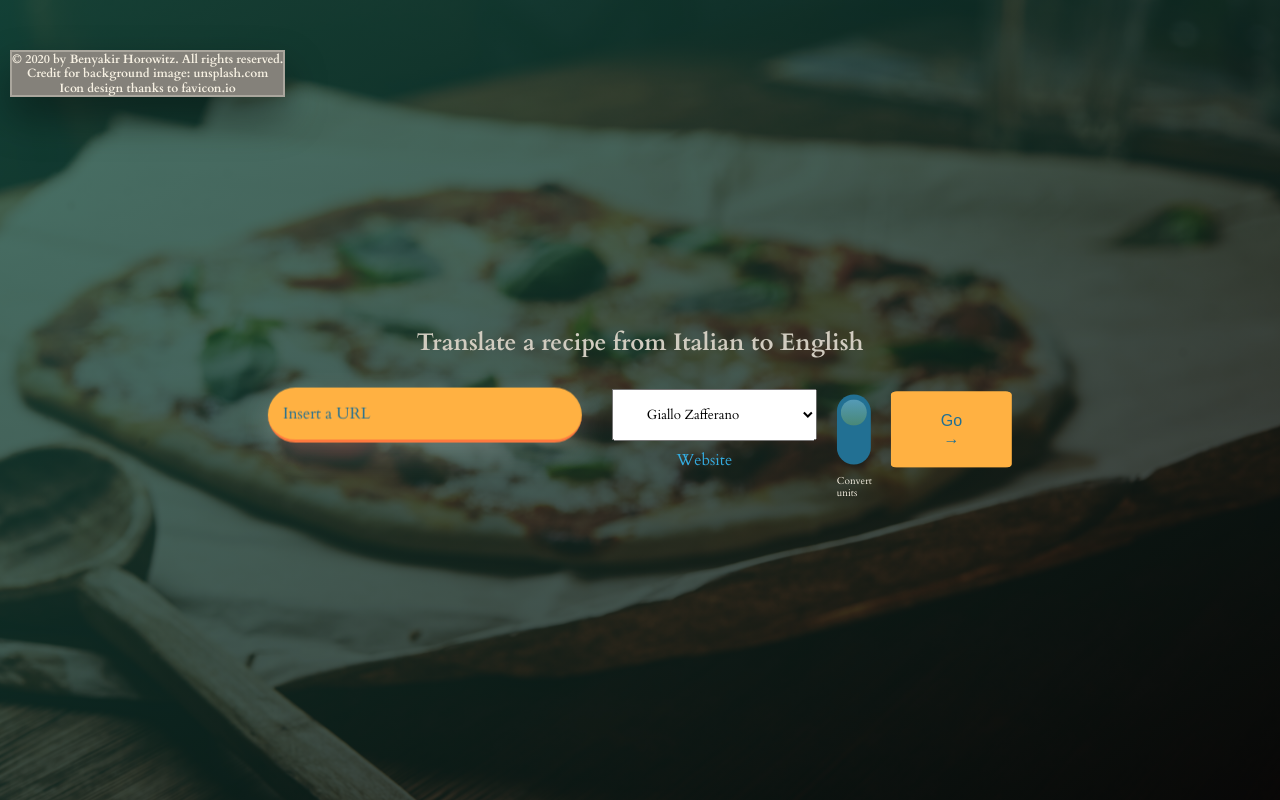
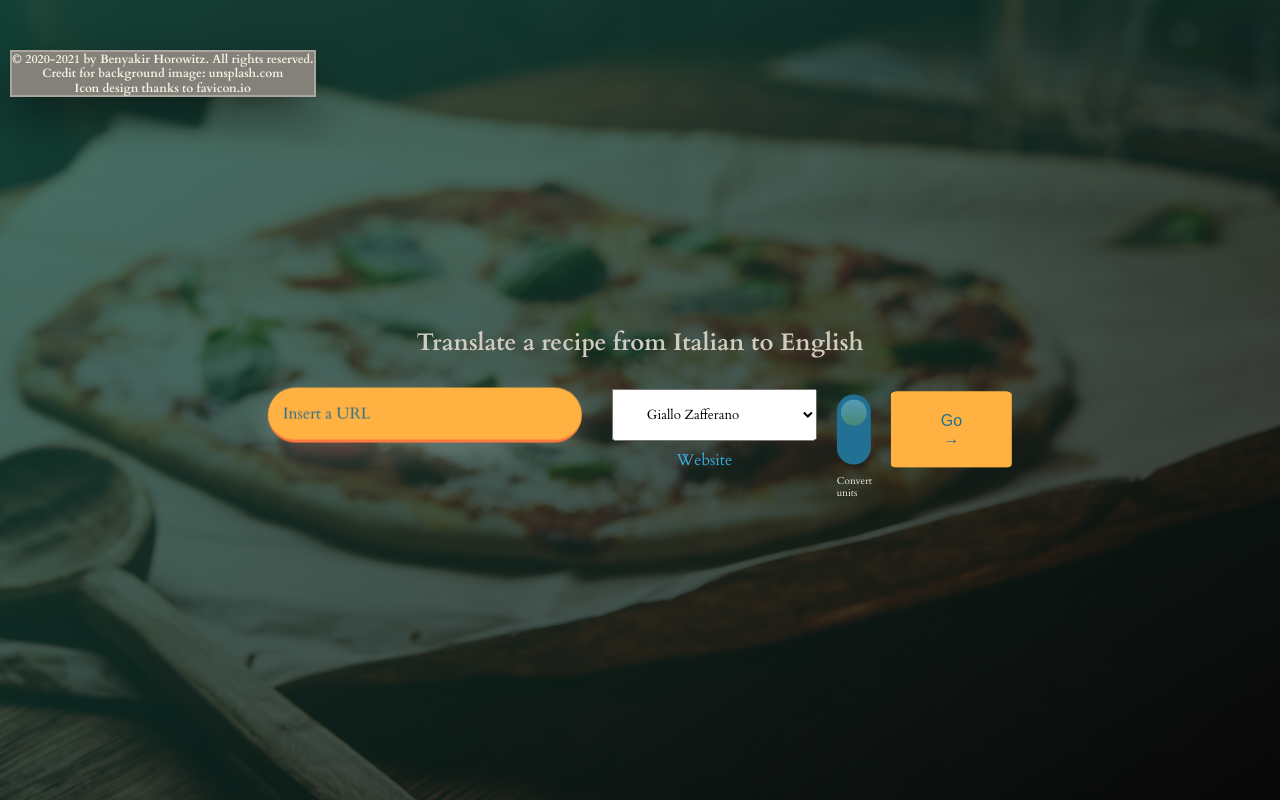
Before and after one commit to benyakirten/translation-website, a Flask app: page / in a window 1280 px wide. Run offline with Flask 2, Linux system fonts and the light colour scheme.

Commit message:
updated license, updated to 0.1.6

```diff
--- a/requirements.txt
+++ b/requirements.txt
@@ -24,7 +24,7 @@ pyasn1==0.4.8
 pyasn1-modules==0.2.8
 pytz==2020.4
 PyYAML==5.3.1
-r2api==0.1.5
+r2api==0.1.6
 requests==2.25.1
 rsa==4.6
 six==1.15.0
--- a/runtime.txt
+++ b/runtime.txt
@@ -1 +1 @@
-python-3.8.6
+python-3.9.1
--- a/templates/base.html
+++ b/templates/base.html
@@ -11,7 +11,7 @@
     </head>
     <body>
         <header class="header">
-            <p class="header__copyright">&copy; 2020 by Benyakir Horowitz. All rights reserved.</p>
+            <p class="header__copyright">&copy; 2020-2021 by Benyakir Horowitz. All rights reserved.</p>
             <p class="header__credit">Credit for background image: unsplash.com</p>
             <p class="header__credit">Icon design thanks to favicon.io</p>
         </header>
```
Also changed, not shown: 1 other file.
